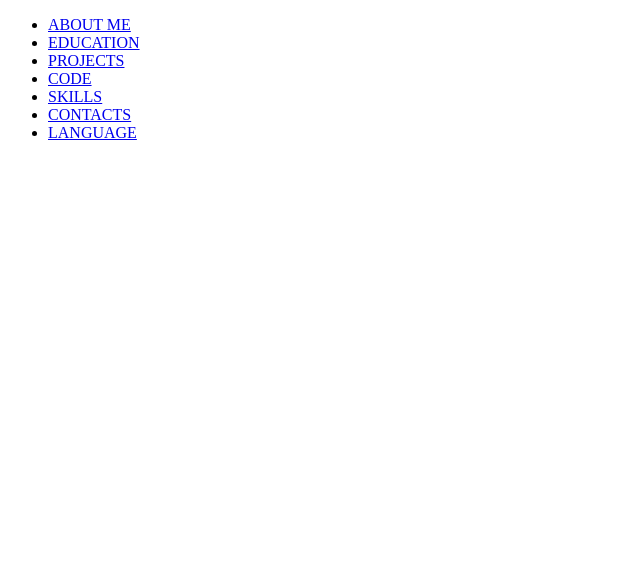
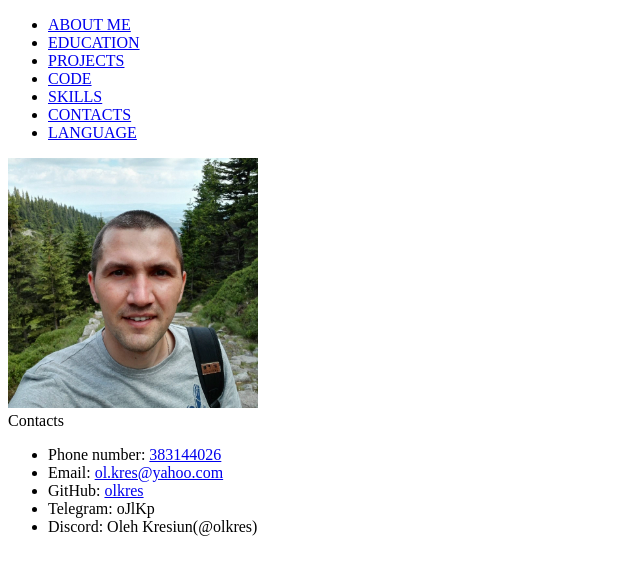
Before and after one commit to olkres/myCV, a plain HTML site: page index.html in a window 1280 px wide. Shown: the whole page, without its empty margins (0-640 px from the left). Drawn offline with Linux system fonts and the light colour scheme.

Commit message:
feat: add aside

```diff
--- a/index.html
+++ b/index.html
@@ -22,5 +22,34 @@
             </ul>
         </nav>
     </header>
+    <div class="main_page">
+        <aside class="aside">
+          <div class="avatar">
+            <img class="avatar" src="assets/photo_cv.jpg" width="250" height="250" alt="photo oleh kresiun">
+          </div>
+          <section class="contacts">Contacts</section>
+          <ul class="column">
+            <li>
+              <span>Phone number:</span>
+              <a class="column_contacts" href="tel:+">383144026</a>
+            </li>
+            <li>
+              <span>Email:</span>
+              <a class="column_contacts" href="mailto:">ol.kres@yahoo.com</a>
+            </li>
+            <li>
+              <span>GitHub:</span>
+              <a class="column_contacts" href="https://github.com/olkres" target="_blank">olkres</a>
+            </li>
+            <li>
+              <span>Telegram:</span>
+              <span>oJlKp</span>
+            </li>
+            <li>
+              <span>Discord:</span>
+              <span> Oleh Kresiun(@olkres)</span>
+            </li>
+          </ul>
+        </aside>
 </body>
 </html>
```
